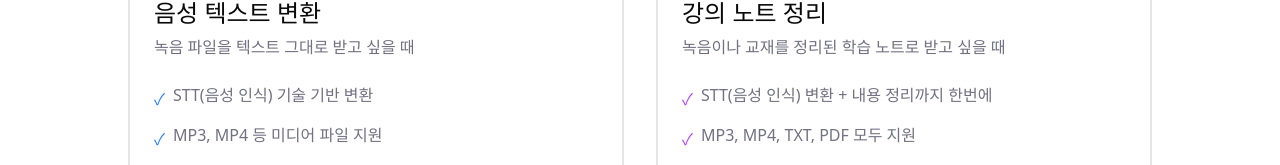
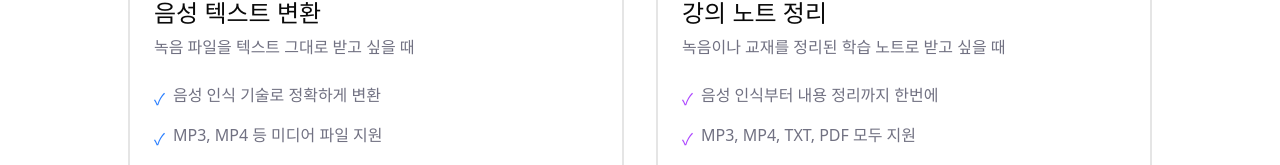
Before and after one commit to virtue14/notebot, a Next.js app in the folder frontend/: page / in a window 1280 px wide. Shown: the part 392-557 px from the top of the page. Built offline with nearby package versions, Linux system fonts and the light colour scheme.

Commit message:
fix: 서비스 카드 리스트 문구 다듬기
- STT 괄호 부연 제거, 자연스러운 문장으로 변경

Refs: #29

```diff
--- a/frontend/src/app/page.tsx
+++ b/frontend/src/app/page.tsx
@@ -45,7 +45,7 @@ export default function Home() {
                   <ul className="space-y-3 text-muted-foreground">
                     <li className="flex items-start gap-2">
                       <span className="text-blue-500 mt-1">&#10003;</span>
-                      <span>STT(음성 인식) 기술 기반 변환</span>
+                      <span>음성 인식 기술로 정확하게 변환</span>
                     </li>
                     <li className="flex items-start gap-2">
                       <span className="text-blue-500 mt-1">&#10003;</span>
@@ -84,7 +84,7 @@ export default function Home() {
                   <ul className="space-y-3 text-muted-foreground">
                     <li className="flex items-start gap-2">
                       <span className="text-purple-500 mt-1">&#10003;</span>
-                      <span>STT(음성 인식) 변환 + 내용 정리까지 한번에</span>
+                      <span>음성 인식부터 내용 정리까지 한번에</span>
                     </li>
                     <li className="flex items-start gap-2">
                       <span className="text-purple-500 mt-1">&#10003;</span>
```
